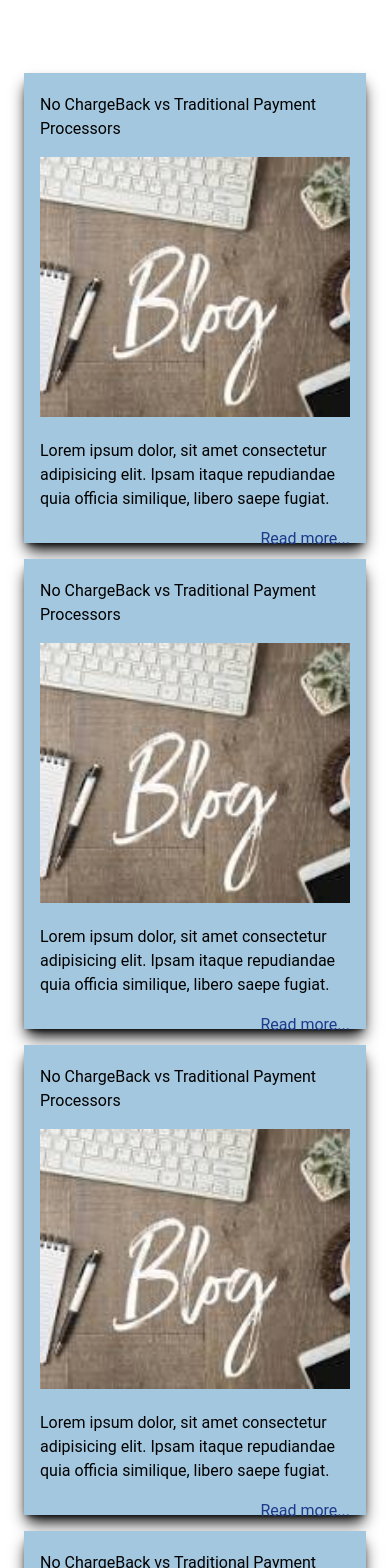
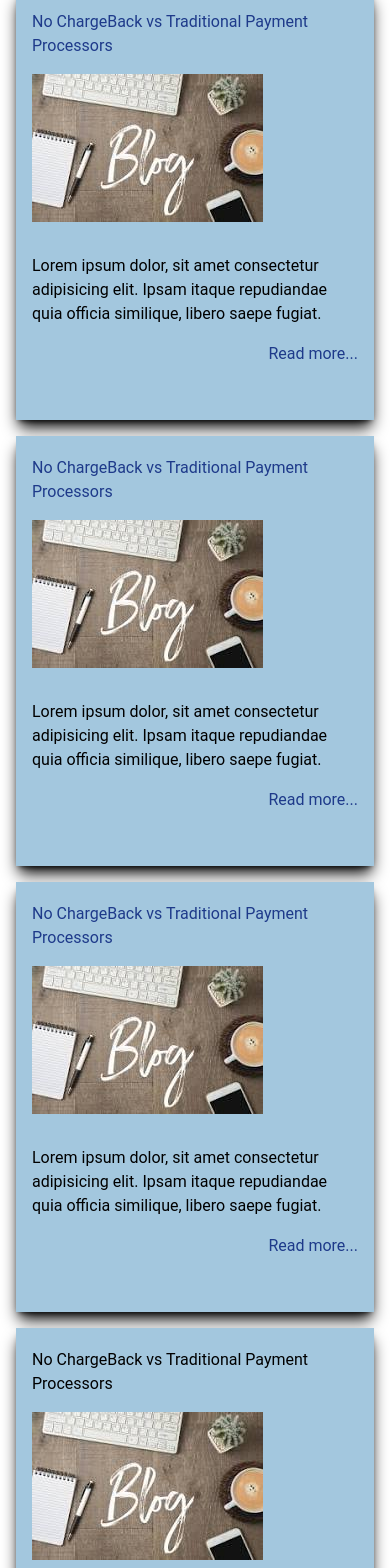
Before and after one commit to amankumar2k15/BharatEscrow, a React (Create React App) app: page /blog in a window 390 px wide. Shown: the part 248-1816 px from the top of the page. Built offline with nearby package versions, Linux system fonts and the light colour scheme.

Commit message:
finished responsivness

```diff
--- a/src/components/Footer.js
+++ b/src/components/Footer.js
@@ -50,11 +50,11 @@ const Footer = () => {
                 </div>
 
                 {/* right */}
-                <div className='flex flex-col md:flex-row gap-4 text-white font-bold  '>
+                <div className='flex flex-col md:flex-row gap-4 text-slate-500 md:text-white font-bold  '>
                     {/* <div className='px-0 flex-wrap  flex  gap-10 text-white font-bold '> */}
                     <div className='flex flex-col gap-2 text-2xl sm:text-3xl px-2 sm:px-10'>
                         Resources
-                        <div className='flex flex-col gap-0 text-[16px]  sm:text:2xl text-white '>
+                        <div className='flex flex-col gap-0 text-[16px]  sm:text:2xl '>
                             {linkList.map((links, index) => {
                                 return (
                                     <Link to={links.to} key={index} className='hover:text-blue-600'>{links.text}</Link>
--- a/src/pages/Blog.js
+++ b/src/pages/Blog.js
@@ -6,42 +6,45 @@ const Blog = () => {
   return (
     <>
       <section className='buySell border-y-2 border-white w-full'>
-        <div className=' flex mt-32 pb-[83px] font-roboto flex-col gap-5 px-2 ' >
-          <div className='font-bold text-3xl sm:text-4xl md:text-5xl mt-8 sm:mt-0 w-full text-center text-blue-900'>
+        <div className=' flex mt-32 md:pb-[30px] font-roboto flex-col gap-5 px-2 ' >
+          <div className='font-bold text-3xl sm:text-4xl md:text-5xl mt-8 w-full text-center text-blue-900'>
             Blog
           </div>
         </div>
-        <div className='px-6 w-full py-10'>
+        <div className=' px-4 md:px-6 w-full py-10'>
           <div className=' flex flex-row flex-wrap justify-center gap-4'>
 
-            <div className='bg-[#a3c7de] shadow-lg shadow-black hover:-translate-y-1 transition-all duration-300 ease-in-out text-black h-[470px] max-w-[400px] px-4 flex flex-col gap-y-4'>
-              <h2 className='text-md mt-5'>No ChargeBack vs Traditional Payment Processors</h2>
-              <div className='h-[250px] max-w-[365px]' >
-                <img className='h-[260px] w-[365px] object-cover' src={blogImg} alt='blogImg' />
+            <div className='bg-[#a3c7de] shadow-lg shadow-black hover:-translate-y-1 transition-all duration-300 ease-in-out text-black h-[430px] md:h-[470px] max-w-[400px] px-4 flex flex-col gap-y-4'>
+              <h2 className='text-md mt-5 text-blue-900'>No ChargeBack vs Traditional Payment Processors</h2>
+              <div className='md:h-[250px] md:max-w-[365px]' >
+                <img className='md:h-[260px] md:w-[365px] object-cover' src={blogImg} alt='blogImg' />
               </div>
               <p className='text-md mt-4'>Lorem ipsum dolor, sit amet consectetur adipisicing elit. Ipsam itaque repudiandae quia officia similique, libero saepe fugiat.</p>
               <button className='text-right text-blue-900 hover:text-black '>Read more...</button>
             </div>
-            <div className='bg-[#a3c7de] shadow-lg shadow-black hover:-translate-y-1 transition-all duration-300 ease-in-out text-black h-[470px] max-w-[400px] px-4 flex flex-col gap-y-4'>
-              <h2 className='text-md mt-5'>No ChargeBack vs Traditional Payment Processors</h2>
-              <div className='h-[250px] max-w-[365px]' >
-                <img className='h-[260px] w-[365px] object-cover' src={blogImg} alt='blogImg' />
+
+            <div className='bg-[#a3c7de] shadow-lg shadow-black hover:-translate-y-1 transition-all duration-300 ease-in-out text-black h-[430px] md:h-[470px] max-w-[400px] px-4 flex flex-col gap-y-4'>
+              <h2 className='text-md mt-5 text-blue-900'>No ChargeBack vs Traditional Payment Processors</h2>
+              <div className='md:h-[250px] md:max-w-[365px]' >
+                <img className='md:h-[260px] md:w-[365px] object-cover' src={blogImg} alt='blogImg' />
               </div>
               <p className='text-md mt-4'>Lorem ipsum dolor, sit amet consectetur adipisicing elit. Ipsam itaque repudiandae quia officia similique, libero saepe fugiat.</p>
               <button className='text-right text-blue-900 hover:text-black '>Read more...</button>
             </div>
-            <div className='bg-[#a3c7de] shadow-lg shadow-black hover:-translate-y-1 transition-all duration-300 ease-in-out text-black h-[470px] max-w-[400px] px-4 flex flex-col gap-y-4'>
-              <h2 className='text-md mt-5'>No ChargeBack vs Traditional Payment Processors</h2>
-              <div className='h-[250px] max-w-[365px]' >
-                <img className='h-[260px] w-[365px] object-cover' src={blogImg} alt='blogImg' />
+
+            <div className='bg-[#a3c7de] shadow-lg shadow-black hover:-translate-y-1 transition-all duration-300 ease-in-out text-black h-[430px] md:h-[470px] max-w-[400px] px-4 flex flex-col gap-y-4'>
+              <h2 className='text-md mt-5 text-blue-900'>No ChargeBack vs Traditional Payment Processors</h2>
+              <div className='md:h-[250px] md:max-w-[365px]' >
+                <img className='md:h-[260px] md:w-[365px] object-cover' src={blogImg} alt='blogImg' />
               </div>
               <p className='text-md mt-4'>Lorem ipsum dolor, sit amet consectetur adipisicing elit. Ipsam itaque repudiandae quia officia similique, libero saepe fugiat.</p>
               <button className='text-right text-blue-900 hover:text-black '>Read more...</button>
             </div>
-            <div className='bg-[#a3c7de] shadow-lg shadow-black hover:-translate-y-1 transition-all duration-300 ease-in-out text-black h-[470px] max-w-[400px] px-4 flex flex-col gap-y-4'>
+
+            <div className='bg-[#a3c7de] shadow-lg shadow-black hover:-translate-y-1 transition-all duration-300 ease-in-out text-black h-[430px] md:h-[470px] max-w-[400px] px-4 flex flex-col gap-y-4'>
               <h2 className='text-md mt-5'>No ChargeBack vs Traditional Payment Processors</h2>
-              <div className='h-[250px] max-w-[365px]' >
-                <img className='h-[260px] w-[365px] object-cover' src={blogImg} alt='blogImg' />
+              <div className='md:h-[250px] md:max-w-[365px]' >
+                <img className='md:h-[260px] md:w-[365px] object-cover' src={blogImg} alt='blogImg' />
               </div>
               <p className='text-md mt-4'>Lorem ipsum dolor, sit amet consectetur adipisicing elit. Ipsam itaque repudiandae quia officia similique, libero saepe fugiat.</p>
               <button className='text-right text-blue-900 hover:text-black '>Read more...</button>
--- a/src/pages/Faq.js
+++ b/src/pages/Faq.js
@@ -60,9 +60,9 @@ const Faq = () => {
 
                 {/* Services Section  */}
                 {/* first  */}
-                <div className='flex flex-col py-10 w-full px-10    mx-auto rounded-none  sm:rounded-t-[200px]'>
+                <div className='flex flex-col py-10 w-full px-10 rounded-none  sm:rounded-t-[200px]'>
 
-                    <div className=' mx-auto flex flex-col sm:flex-wrap '>
+                    <div className='flex flex-col sm:flex-wrap '>
                         <h1 className='text-blue-900 font-bold text-xl sm:text-[30px] text-center font-roboto '>
                             FAQ - EscrowPay Services by <div>BharatEscrow.com</div>
                         </h1>
@@ -280,7 +280,7 @@ const Faq = () => {
                             <h2 className='text-xl  sm:text-2xl text-black'>
                                 6. What payment methods are supported by EscrowPay?
                             </h2>
-                            <p className= ' mt-4 text-lg sm:text-xl text-[#211d1d]'>
+                            <p className=' mt-4 text-lg sm:text-xl text-[#211d1d]'>
                                 EscrowPay supports various payment methods, including credit/debit cards, bank transfers, and other electronic payment options. Please check the platform for the available payment methods in your region.
                             </p>
                         </div>
```
Also changed, not shown: src/components/Navbar.js (+8 -8 lines).
